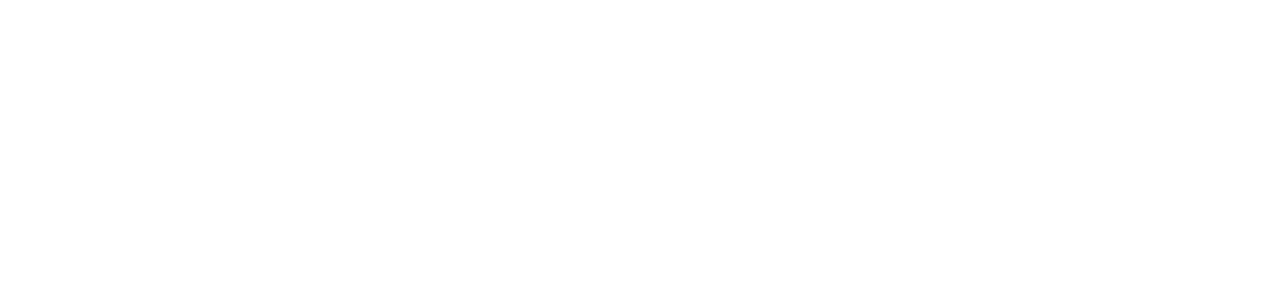
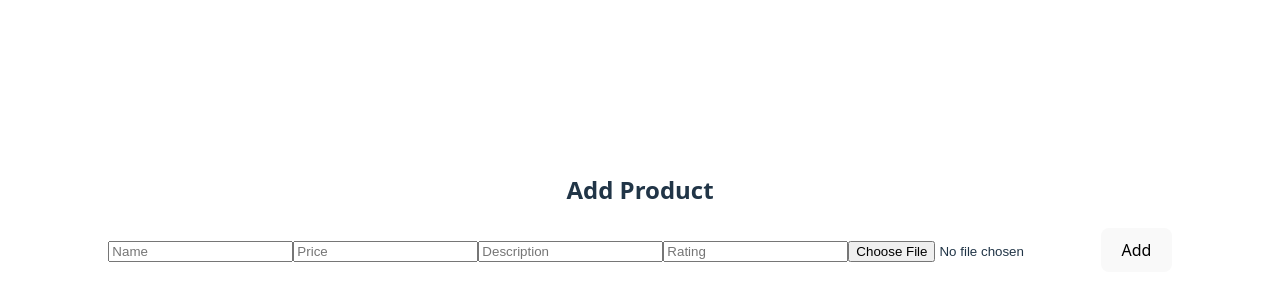
Before and after one commit to sonalghinaiya/mern-stackcart, a React app in the folder frontend/: page /products/add in a window 1280 px wide. Before the commit this address had no page. Shown: the part 188-488 px from the top of the page. Built offline with nearby package versions, Linux system fonts and the light colour scheme; the HTML template or start-up script is replaced by a standard one.

Commit message:
feat(products): add Product and AddProduct components; update routing in App component

```diff
--- a/frontend/src/App.jsx
+++ b/frontend/src/App.jsx
@@ -3,6 +3,8 @@
 import Login from "./pages/Login";
 import Register from "./pages/Register";
 import Profile from "./pages/Profile";
+import Product from "./pages/Product";
+import AddProduct from "./pages/AddProduct";
 
 function App() {
   return (
@@ -12,6 +14,8 @@
         <Route path="/login" element={<Login />} />
         <Route path="/register" element={<Register />} />
         <Route path="/profile" element={<Profile />} />
+        <Route path="/products" element={<Product />} />
+        <Route path="/products/add" element={<AddProduct />} />
       </Routes>
     </BrowserRouter>
   );
--- /dev/null
+++ b/frontend/src/pages/AddProduct.jsx
@@ -0,0 +1,46 @@
+import axios from "axios";
+import React from "react";
+import { useNavigate } from "react-router-dom";
+
+function AddProduct() {
+  const navigate = useNavigate();
+
+  const handleSubmit = async (e) => {
+    e.preventDefault();
+
+    const token = localStorage.getItem("token");
+    const formData = new FormData(e.target);
+
+    try {
+      const res = await axios.post(
+        "http://localhost:8000/api/v1/products",
+        formData,
+        {
+          headers: {
+            Authorization: `Bearer ${token}`,
+            "Content-Type": "multipart/form-data",
+          },
+        },
+      );
+
+      navigate("/products");
+    } catch (error) {
+      console.log(error);
+    }
+  };
+  return (
+    <div>
+      <h2>Add Product</h2>
+      <form onSubmit={handleSubmit}>
+        <input type="text" name="name" placeholder="Name" />
+        <input type="number" name="price" placeholder="Price" />
+        <input type="text" name="description" placeholder="Description" />
+        <input type="number" name="rating" placeholder="Rating" />
+        <input type="file" name="image" />
+        <button type="submit">Add</button>
+      </form>
+    </div>
+  );
+}
+
+export default AddProduct;
--- /dev/null
+++ b/frontend/src/pages/Product.jsx
@@ -0,0 +1,34 @@
+import axios from "axios";
+import React, { useEffect, useState } from "react";
+
+function Product() {
+  const [products, setProducts] = useState([]);
+
+  const fetchProducts = async () => {
+    try {
+      const res = await axios.get("http://localhost:8000/api/v1/products");
+      console.log("res", res.data.data);
+      setProducts(res.data.data);
+    } catch (error) {
+      console.log(error);
+    }
+  };
+
+  useEffect(() => {
+    fetchProducts();
+  }, []);
+  return (
+    <div>
+      <h2>Products Page</h2>
+      {products.map((product) => (
+        <>
+          <h4>Name: {product.name}</h4>
+          <p>Price: {product.price}</p>
+          <p>Rating: {product.rating}</p>
+        </>
+      ))}
+    </div>
+  );
+}
+
+export default Product;
```
